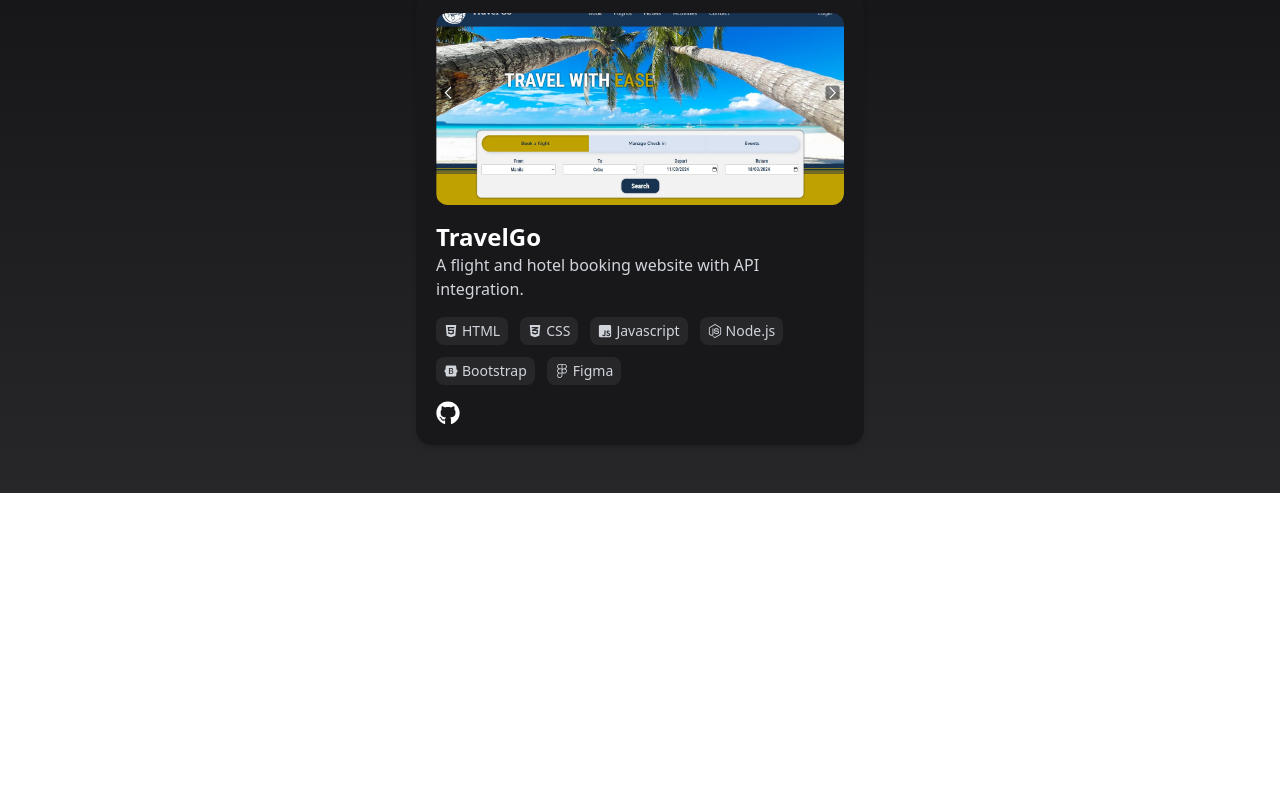
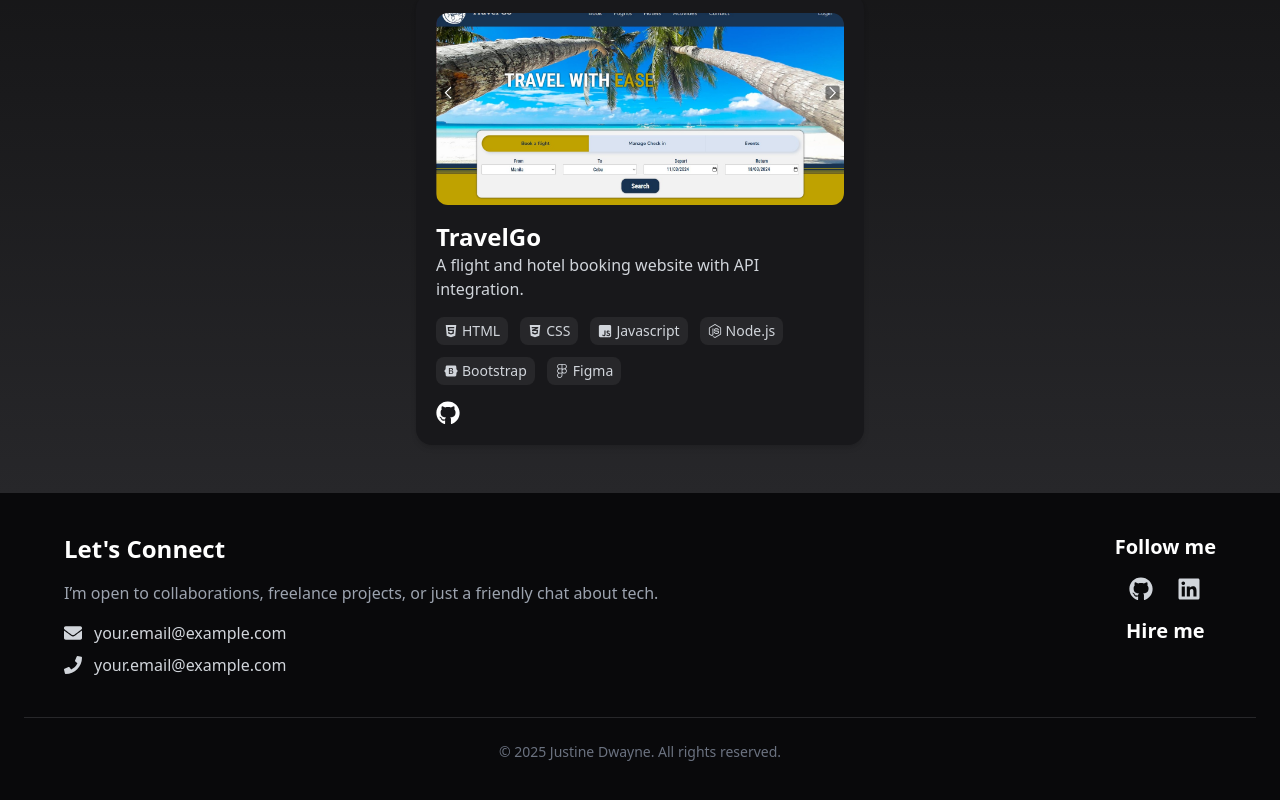
Before and after one commit to JustineDwayne/Dwayne-Portfolio, a React (Create React App) app: page / in a window 1280 px wide. Shown: the part 2848-3648 px from the top of the page. Before the commit the page ends 3341 px from the top, so only its background shows below. Built offline with nearby package versions, Linux system fonts and the light colour scheme.

Commit message:
Added Contact component content

```diff
--- a/src/App.js
+++ b/src/App.js
@@ -4,6 +4,7 @@ import Main from "./Components/Main";
 import About from "./Components/About";
 import Icons from "./Components/Icons";
 import Projects from "./Components/Projects";
+import Contact from "./Components/Contact";
 
 function App() {
   return (
@@ -16,11 +17,15 @@ function App() {
       </section>
 
       <section id="stacks" className="scroll-mt-[5rem]">
-      <Icons />
+        <Icons />
       </section>
 
       <section id="projects" className="scroll-mt-[5rem]">
         <Projects />
+      </section>
+
+      <section id="contact" className="scroll-mt-[5rem]">
+        <Contact />
       </section>
     </div>
   );
--- /dev/null
+++ b/src/Components/Contact.jsx
@@ -0,0 +1,55 @@
+import React from 'react';
+import { FaEnvelope, FaGithub, FaLinkedin, FaTwitter, FaPhone } from 'react-icons/fa';
+
+export default function Footer() {
+    return (
+        <footer className="bg-zinc-950 text-gray-300 px-6 py-10">
+            <div className="max-w-6xl mx-auto flex flex-col md:flex-row justify-between items-start gap-10">
+
+                {/* Left: Contact Info */}
+                <div className="flex-1">
+                    <h3 className="text-white text-2xl font-bold mb-4">Let's Connect</h3>
+                    <p className="mb-4 text-gray-400">
+                        I’m open to collaborations, freelance projects, or just a friendly chat about tech.
+                    </p>
+                    <div className="flex items-center gap-3 text-gray-300">
+                        <FaEnvelope className="text-lg" />
+                        <a href="mailto:your.email@example.com" className="hover:text-blue-400 transition">
+                            your.email@example.com
+                        </a>
+                    </div>
+                    <div className="flex items-center gap-3 text-gray-300 pt-2">
+                        <FaPhone className="text-lg" />
+                        <a href="mailto:your.email@example.com" className="hover:text-blue-400 transition">
+                            your.email@example.com
+                        </a>
+                    </div>
+                </div>
+
+                {/* Right: Social Icons */}
+                <div className='flex flex-col '>
+                    <div className="flex flex-col items-center mb-4">
+                        <h4 className="text-white text-xl font-semibold mb-4">Follow me</h4>
+                        <div className="flex gap-6 text-2xl items-center justify-center">
+                            <a href="https://github.com/yourgithub" target="_blank" rel="noopener noreferrer" className="hover:text-blue-400">
+                                <FaGithub />
+                            </a>
+                            <a href="https://linkedin.com/in/yourlinkedin" target="_blank" rel="noopener noreferrer" className="hover:text-blue-400">
+                                <FaLinkedin />
+                            </a>
+                        </div>
+                    </div>
+                    <div className="flex flex-col items-center">
+                        <h4 className="text-white text-xl font-semibold mb-4">Hire me</h4>
+
+                    </div>
+                </div>
+            </div>
+
+            {/* Bottom: Copyright */}
+            <div className="border-t border-zinc-800 mt-10 pt-6 text-center text-sm text-gray-500">
+                © {new Date().getFullYear()} Justine Dwayne. All rights reserved.
+            </div>
+        </footer>
+    );
+}
```
